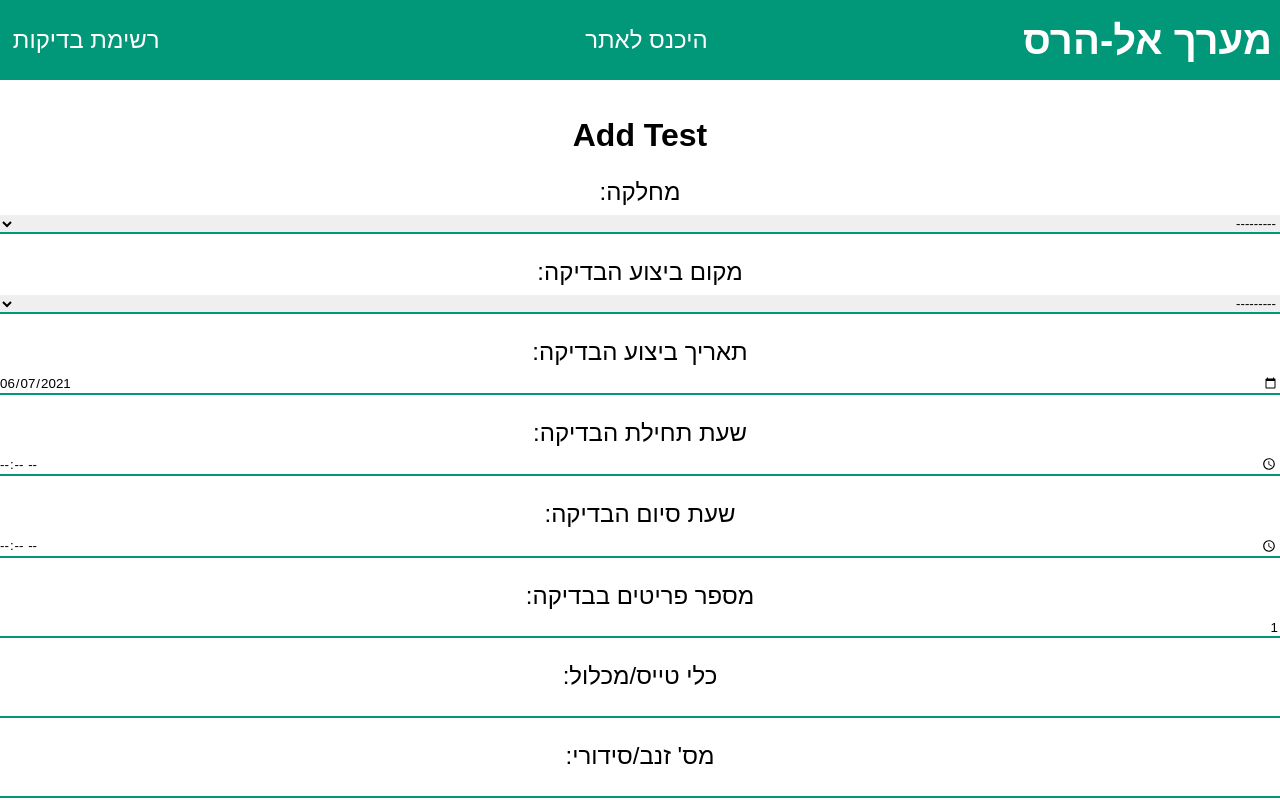
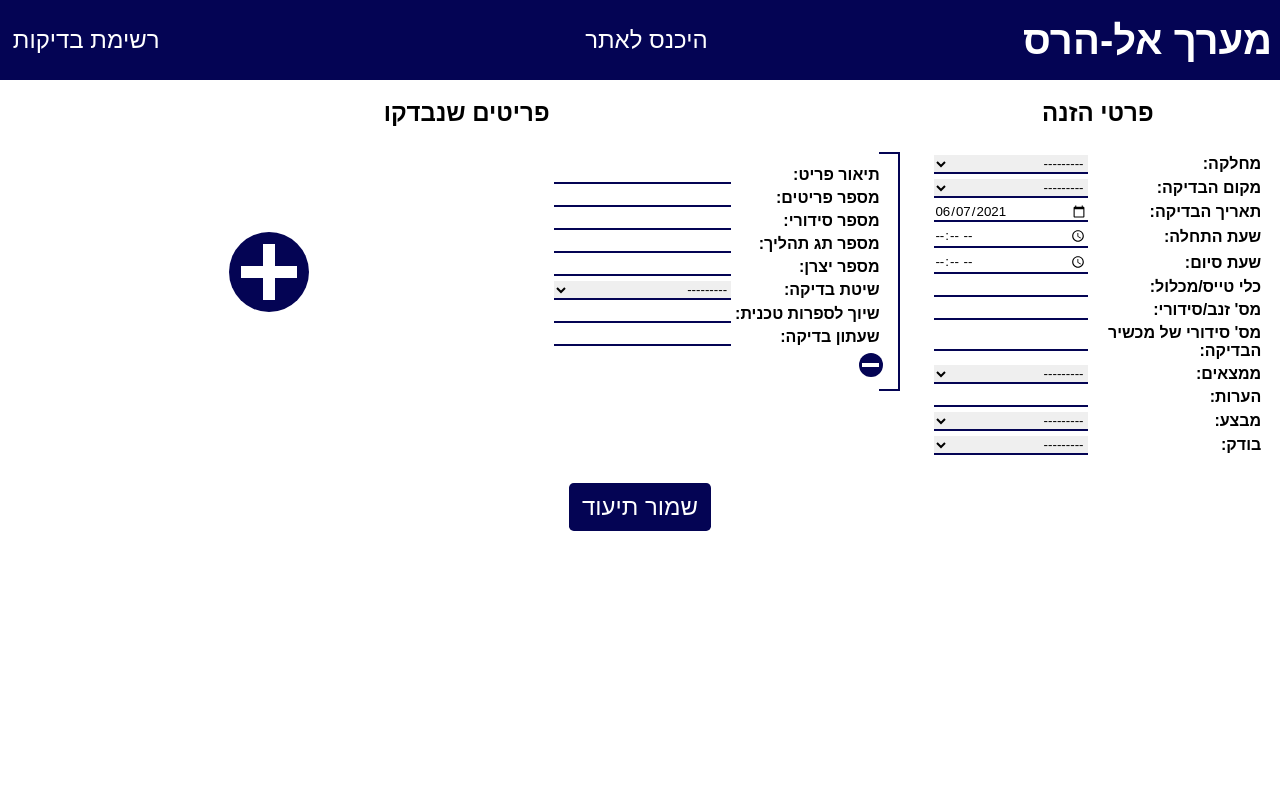
Before and after one commit to yoavshati/NDCrewDB, a Django app: page /test/new/ in a window 1280 px wide. Run offline with Django 3.2, Linux system fonts and the light colour scheme.

Commit message:
form works and looks good -no autocomplete yet

```diff
--- a/main/forms.py
+++ b/main/forms.py
@@ -18,4 +18,4 @@ class TestForm(forms.ModelForm):
             'test_time_end': TimeInput(),
         }
 
-ItemFormSet = inlineformset_factory(Test, TestItem, exclude=[])
+ItemFormSet = inlineformset_factory(Test, TestItem, exclude=[], extra=1, max_num=4)
--- a/main/models.py
+++ b/main/models.py
@@ -18,19 +18,18 @@ class User(AbstractUser):
 
 class Test(models.Model):
     department = models.IntegerField(choices = DEPARTMENT, verbose_name = 'מחלקה')
-    test_location = models.IntegerField(choices = LOCATION, verbose_name = 'מקום ביצוע הבדיקה')
+    test_location = models.IntegerField(choices = LOCATION, verbose_name = 'מקום הבדיקה')
 
-    test_date = models.DateField(default = timezone.now , verbose_name = 'תאריך ביצוע הבדיקה')
-    test_time_start = models.TimeField(verbose_name = 'שעת תחילת הבדיקה')
-    test_time_end = models.TimeField(verbose_name = 'שעת סיום הבדיקה')
+    test_date = models.DateField(default = timezone.now , verbose_name = 'תאריך הבדיקה')
+    test_time_start = models.TimeField(verbose_name = 'שעת התחלה')
+    test_time_end = models.TimeField(verbose_name = 'שעת סיום')
 
-    number_of_parts = models.IntegerField(default = 1, verbose_name = 'מספר פריטים בבדיקה')
     aircraft = models.CharField(max_length = 50, verbose_name = 'כלי טייס/מכלול')
     aircraft_id = models.CharField(max_length = 50, verbose_name = "מס' זנב/סידורי")
-    meter_id = models.CharField(max_length = 16, blank = True, verbose_name = "מס' סידורי של מכשיר הבדיקה")
+    meter_id = models.CharField(blank = True, max_length = 16, verbose_name = "מס' סידורי של מכשיר הבדיקה")
 
-    findings = models.IntegerField(choices = FINDINGS, blank = True, verbose_name = 'ממצאים')
-    notes = models.CharField(max_length = 50, blank = True, verbose_name = 'הערות')
+    findings = models.IntegerField(choices = FINDINGS, verbose_name = 'ממצאים')
+    notes = models.CharField(blank = True, max_length = 50, verbose_name = 'הערות')
 
     tester = models.ForeignKey(
         User,
@@ -67,6 +66,11 @@ class TestItem(models.Model):
     test = models.ForeignKey(Test, on_delete = models.CASCADE)
 
     part_description = models.CharField(max_length = 50, verbose_name = 'תיאור פריט')
+    number_of_parts = models.IntegerField(verbose_name = 'מספר פריטים')
+    item_id = models.CharField(blank = True, max_length = 50, verbose_name = 'מספר סידורי')
+    tag_number = models.CharField(blank = True, max_length = 50, verbose_name = 'מספר תג תהליך')
+
+    # automatically filled using js
     manufacturer_id = models.CharField(max_length = 50, verbose_name = 'מספר יצרן')
     test_method = models.IntegerField(choices = TEST_METHOD, verbose_name = 'שיטת בדיקה')
     literature_code = models.CharField(max_length = 50, verbose_name = 'שיוך לספרות טכנית')
--- a/main/static/main/style.css
+++ b/main/static/main/style.css
@@ -1,38 +1,59 @@
+/* ========================
+	page settings and vars
+   ======================== */
+
 * {
 	font-family: sans-serif;
 }
+:root {
+	/* colors from IAF flag */
+	--dark-color: #040454;
+	--light-color: #649cfc;
+
+	/* old blue #13116e; */
+	/* old green color: #009879 */
+
+	--text-color: white;
+}
+
 input,
 select {
 	border: none;
-  border-bottom: 2px solid #009879;
+	border-bottom: 2px solid var(--dark-color);
 	width: 100%;
-  height: 100%;
+	padding: 0;
 }
-p {
+span {
 	font-size: 1.5rem;
 }
 a {
 	text-decoration: none;
-  color: #ffffff;
+	color: var(--text-color);
 }
 strong {
 	font-size: 2.5rem;
 	margin: 0.5rem;
 }
 button {
-  float: left;
 	padding: 0.5rem;
 	margin: 0.5rem;
 	border-radius: 0.3rem;
-  background-color: #009879;
+	background-color: var(--dark-color);
 	border: none;
-  color: #ffffff;
+	color: var(--text-color);
 	font-size: 1.5rem;
 }
+p {
+	margin: 0.5em;
+}
+
+/* =========
+	buttons
+   ========= */
+
 .addbtn {
 	font-size: 4rem;
 	padding: 1.5rem;
-  margin: 3rem;
 }
 .submitbtn {
 	padding: 0.6rem 0.8rem;
@@ -42,14 +63,61 @@ button {
 	padding: 0.3rem 0.5rem;
 	margin: 0;
 }
+.add-item,
+.delete-item {
+	display: inline-block;
+	position: relative;
+	text-align: center;
+	width: 1em;
+	height: 1em;
+	border-radius: 50%;
+	background-color: var(--dark-color);
+	border: none;
+	color: var(--text-color);
+}
+.add-item {
+	font-size: 5rem;
+	margin-top: auto;
+	margin-bottom: auto;
+	margin-right: auto;
+	margin-left: auto;
+}
+.delete-item {
+	font-size: 1.5rem;
+}
+/* centered + and - signs */
+.add-item::before,
+.add-item::after,
+.delete-item::before {
+	content: "";
+	position: absolute;
+	top: 0;
+	left: 0;
+	right: 0;
+	bottom: 0;
+	width: 0.7em;
+	height: 0.15em;
+	margin: auto;
+	background-color: var(--text-color);
+}
+.add-item::after {
+	transform: rotate(90deg);
+}
+.small {
+	font-size: 2.5rem;
+}
 
-/* Center */
+/* ========
+	center
+   ======== */
 .center {
 	display: flex;
 	justify-content: center;
 }
 
-/* Page Split */
+/* ============
+	page split
+   ============ */
 .split {
 	height: 100%;
 	width: 100%;
@@ -61,8 +129,8 @@ button {
 	z-index: 1;
 	top: 0;
 	height: 10%;
-  color: #ffffff;
-  background-color: #009879;
+	color: var(--text-color);
+	background-color: var(--dark-color);
 	display: flex;
 	align-items: center;
 }
@@ -81,11 +149,49 @@ button {
 	overflow-y: auto;
 }
 
-/* Table */
-.table-div {
-  width: 100%;
+/* ===========
+	form page
+   =========== */
+
+.test-col {
+	width: 28vw;
+	vertical-align: top;
+	text-align: right;
+}
+.item-col {
+	width: 70vw;
 	display: flex;
-  justify-content: center;
+	flex-wrap: wrap;
+}
+.item-form {
+	padding: 0.5em 1em;
+	margin: 1em;
+	width: auto;
+	position: relative;
+	text-align: right;
+}
+.item-form::before {
+	content: "";
+	position: absolute;
+	z-index: -1;
+	top: -2px;
+	bottom: -2px;
+	right: -1px;
+	width: 5%;
+	border: 2px solid var(--dark-color);
+	border-left: 0;
+}
+.big-text th {
+	font-size: 1.5rem;
+	padding-bottom: 0.5rem;
+}
+
+/* =======
+	table
+   ======= */
+
+.test-table {
+	padding: 1vw;
 }
 .content-table {
 	border-collapse: collapse;
--- a/main/templates/main/base.html
+++ b/main/templates/main/base.html
@@ -23,7 +23,7 @@
 				{% if user.is_authenticated %}
 				<p>שלום, {{ user.get_rank_display }} {{ user.full_name }}</p>
 				{% else %}
-        <p><a>היכנס לאתר</a></p>
+				<span><a>היכנס לאתר</a></span>
 				{% endif %}
 			</div>
 			<div style="text-align: left">
@@ -32,7 +32,7 @@
 		</div>
 		<div class="split content">
 			<div class="spacer"></div>
-      <div class="center">{% block content %}{% endblock %}</div>
+			{% block content %}{% endblock %}
 		</div>
 	</body>
 </html>
--- a/main/templates/main/home.html
+++ b/main/templates/main/home.html
@@ -1,5 +1,5 @@
 {% extends "main/base.html" %} {% block content %}
 <button class="addbtn" onclick="location.href='test/new/'">
-  הכנס פרטי בדיקה
+	הכנס פרטי בדיקה
 </button>
 {% endblock content %}
--- a/main/templates/main/test_form.html
+++ b/main/templates/main/test_form.html
@@ -2,38 +2,43 @@
 <script src="{% static 'main/jquery-3.6.0.min.js' %}"></script>
 <script src="{% static 'main/jquery.formset.js' %}"></script>
 <script type="text/javascript">
-    $(function() {
+	$(function () {
 		$(".inline.{{ item_form.prefix }}").formset({
 			prefix: "{{ item_form.prefix }}",
-        })
-        $(".inline.{{ item_form.prefix }}").formset({
-            prefix: "{{ item_form.prefix }}",
-        })
-    })
+		});
+	});
 </script>
-<div>
-    <h1>Add Test</h1>
+
 <form action="." method="post">
 	{% csrf_token %}
-        <div>
-            {{ form.as_p }}
+	<table>
+		<thead>
+			<tr class="big-text">
+				<th>פרטי הזנה</th>
+				<th>פריטים שנבדקו</th>
+			</tr>
+		</thead>
+		<tbody>
+			<tr>
+				<td class="test-col">
+					<table class="test-table">
+						{{ form.as_table }}
+					</table>
+				</td>
+				<td class="item-col">
+					{{ item_form.management_form }} {{ item_form.non_form_errors }}
+					<!-- ^^ needed to deal with expanding formset ^^ -->
+					{% for form in item_form %}
+					<div class="item-form inline {{ item_form.prefix }}">
+						<table>
+							{{ form.as_table }}
+						</table>
 					</div>
-        <fieldset>
-            <legend>Test Item</legend>
-            {{ item_form.management_form }}
-            {{ item_form.non_form_errors }}
-            {% for form in item_form %}
-            {{ form.id }}
-                <div class="inline {{ item_form.prefix }}">
-                  {% for field in form %}
-                    {{ field.errors }}
-                    {{ field.label_tag }}
-                    {{ field }}
-                  {% endfor%}
-                </div>
+				</td>
 				{% endfor %}
-        </fieldset>
-        <input type="submit" value="Add recipe" class="submit" />
+			</tr>
+		</tbody>
+	</table>
+	<button type="submit" class="submitbtn" name="submit">שמור תיעוד</button>
 </form>
-</div>
 {% endblock content %}
```
Also changed, not shown: other parts of main/static/main/style.css (+3 -40 lines), main/static/main/addform.js (+5 -6 lines), main/static/main/form-autocomplete.js (added, +12 -0 lines), main/templates/main/test_list.html (+12 -45 lines), main/migrations/0010_auto_20210603_1624.py (added), main/migrations/0011_auto_20210603_1627.py (added), main/static/main/jquery.formset.js. Lines whose indentation alone changed are shown as unchanged.
